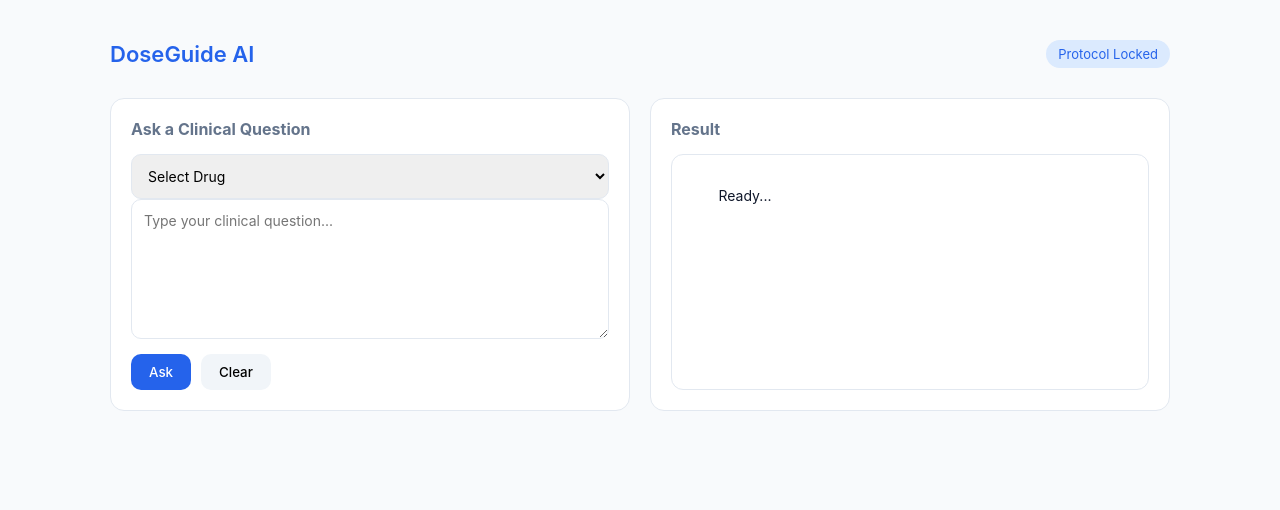
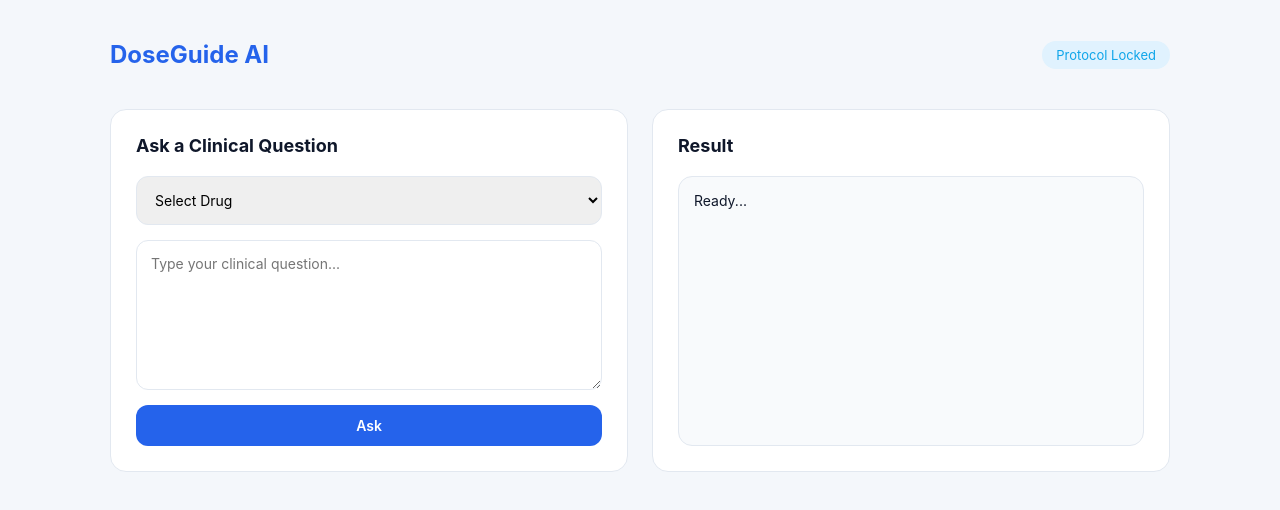
Before and after one commit to mxmx9669-beep/doseguide-ai, a website: page index.html in a window 1280 px wide. Drawn offline with Linux system fonts and the light colour scheme.

Commit message:
index.html

```diff
--- a/index.html
+++ b/index.html
@@ -1,23 +1,24 @@
 <!DOCTYPE html>
 <html lang="en">
 <head>
-<meta charset="UTF-8" />
-<meta name="viewport" content="width=device-width, initial-scale=1.0"/>
+<meta charset="UTF-8">
+<meta name="viewport" content="width=device-width, initial-scale=1.0">
 <title>DoseGuide AI</title>
 
 <style>
 :root{
   --primary:#2563eb;
-  --primary-soft:#dbeafe;
-  --bg:#f8fafc;
+  --accent:#0ea5e9;
+  --bg:#f4f7fb;
   --card:#ffffff;
   --border:#e2e8f0;
   --text:#0f172a;
   --muted:#64748b;
-  --radius:14px;
+  --radius:16px;
 }
 
-*{box-sizing:border-box;font-family:Inter,system-ui,Arial;}
+*{box-sizing:border-box;font-family:Inter,system-ui;}
+
 body{
   margin:0;
   background:var(--bg);
@@ -34,19 +35,19 @@ body{
   display:flex;
   justify-content:space-between;
   align-items:center;
-  margin-bottom:30px;
+  margin-bottom:40px;
 }
 
 .logo{
-  font-size:22px;
-  font-weight:600;
+  font-size:24px;
+  font-weight:700;
   color:var(--primary);
 }
 
-.status{
-  background:var(--primary-soft);
-  color:var(--primary);
-  padding:6px 12px;
+.badge{
+  background:#e0f2fe;
+  color:var(--accent);
+  padding:6px 14px;
   border-radius:999px;
   font-size:13px;
 }
@@ -54,32 +55,32 @@ body{
 .grid{
   display:grid;
   grid-template-columns:1fr 1fr;
-  gap:20px;
+  gap:24px;
 }
 
 .card{
   background:var(--card);
   border:1px solid var(--border);
   border-radius:var(--radius);
-  padding:20px;
+  padding:25px;
   display:flex;
   flex-direction:column;
 }
 
-.card h3{
+h3{
   margin-top:0;
-  margin-bottom:15px;
-  font-size:16px;
-  color:var(--muted);
+  margin-bottom:20px;
+  font-size:18px;
 }
 
 select, textarea{
   width:100%;
-  padding:12px;
-  border-radius:10px;
+  padding:14px;
+  border-radius:12px;
   border:1px solid var(--border);
   font-size:14px;
   outline:none;
+  margin-bottom:15px;
   transition:.2s;
 }
 
@@ -88,23 +89,17 @@ select:focus, textarea:focus{
 }
 
 textarea{
-  min-height:140px;
+  min-height:150px;
   resize:vertical;
 }
 
-.button-row{
-  display:flex;
-  gap:10px;
-  margin-top:15px;
-}
-
 button{
-  padding:10px 18px;
-  border-radius:10px;
+  padding:12px 20px;
+  border-radius:12px;
   border:none;
   cursor:pointer;
-  font-weight:500;
-  transition:.2s;
+  font-weight:600;
+  font-size:14px;
 }
 
 .primary{
@@ -117,17 +112,18 @@ button{
 }
 
 .secondary{
-  background:#f1f5f9;
+  background:#e2e8f0;
 }
 
 .result-box{
   flex:1;
   border:1px solid var(--border);
-  border-radius:12px;
+  border-radius:14px;
   padding:15px;
   font-size:14px;
   white-space:pre-wrap;
   overflow:auto;
+  background:#f8fafc;
 }
 
 .loading{
@@ -147,12 +143,11 @@ button{
 
 <div class="header">
 <div class="logo">DoseGuide AI</div>
-    <div class="status">Protocol Locked</div>
+<div class="badge">Protocol Locked</div>
 </div>
 
 <div class="grid">
 
-    <!-- INPUT -->
 <div class="card">
 <h3>Ask a Clinical Question</h3>
 
@@ -166,24 +161,19 @@ button{
 spellcheck="true"
 ></textarea>
 
-      <div class="button-row">
 <button class="primary" onclick="ask()">Ask</button>
-        <button class="secondary" onclick="clearForm()">Clear</button>
-      </div>
 </div>
 
-    <!-- RESULT -->
 <div class="card">
 <h3>Result</h3>
-      <div id="result" class="result-box">
-        Ready...
-      </div>
+<div id="result" class="result-box">Ready...</div>
 </div>
 
 </div>
 </div>
 
 <script>
+
 const API_ENDPOINT = "https://steep-frost-149fdoseguide-api.mmxm9669.workers.dev";
 
 async function loadDrugs(){
@@ -198,7 +188,6 @@ async function loadDrugs(){
       option.textContent = key;
       select.appendChild(option);
     });
-
   }catch(e){
     console.log("Drug list not loaded.");
   }
@@ -220,24 +209,15 @@ async function ask(){
     const res = await fetch(API_ENDPOINT,{
       method:"POST",
       headers:{ "Content-Type":"application/json" },
-      body:JSON.stringify({
-        drug,
-        question,
-        mode:"concise"
-      })
+      body:JSON.stringify({ drug, question })
     });
 
     const data = await res.json();
-    resultBox.textContent = data.answer || "No answer returned.";
+    resultBox.textContent = data.answer || "No response returned.";
 
   }catch(err){
     resultBox.textContent = "Error connecting to server.";
   }
-}
-
-function clearForm(){
-  document.getElementById("question").value="";
-  document.getElementById("result").textContent="Ready...";
 }
 
 loadDrugs();
```
Lines whose indentation alone changed are shown as unchanged.
